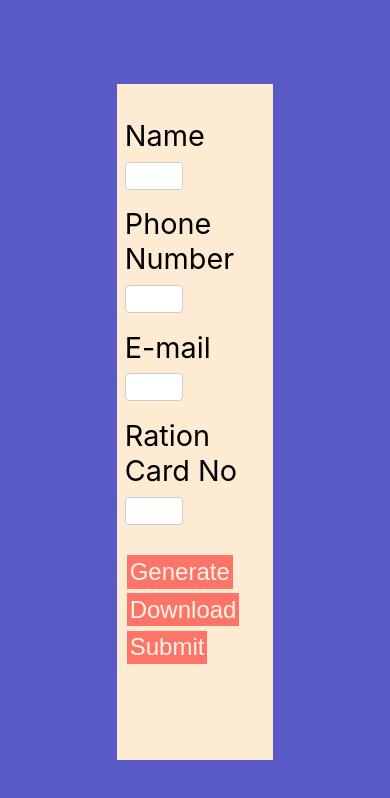
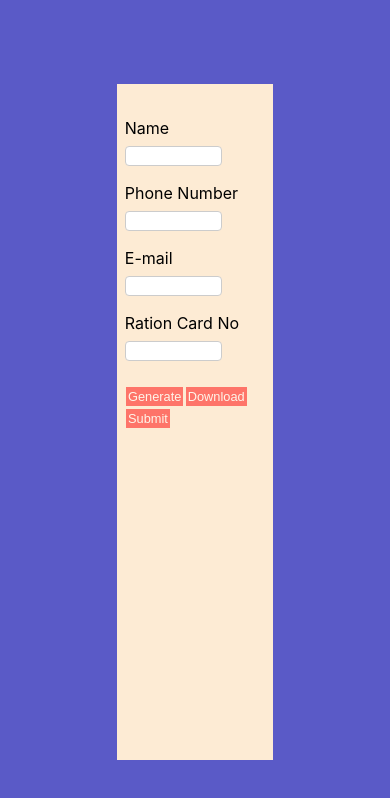
Before and after one commit to raibove/raquick, a React (Create React App) app in the folder client/: page /addCustomer in a window 390 px wide. Shown: the top 798 px of the page. Built offline with nearby package versions, Linux system fonts and the light colour scheme; sample sign-in values are in the browser's storage.

Commit message:
Updated CSS/ styling for mobile

```diff
--- a/client/src/autherization/pages/AddCustomer.css
+++ b/client/src/autherization/pages/AddCustomer.css
@@ -63,3 +63,22 @@ input.error {
     outline: none;
     -webkit-appearance: none;
 }
+@media screen and (max-width:500px){
+    label{
+        font-size: 1rem;
+    }
+    input{
+        margin:0.5vh 0;
+        padding: 0;
+        width: 25vw;
+    }
+    #QRCode{
+        visibility: hidden;
+        display: none;
+    }
+    .submit,.generate,.download{
+        font-size: 0.8rem;
+        padding: 1.5%;
+        margin: 0.8%;
+    }
+}
--- a/client/src/autherization/pages/AddCustomer.js
+++ b/client/src/autherization/pages/AddCustomer.js
@@ -120,7 +120,6 @@ const AddCustomer = ()=>{
             />
             {formik.touched.cardNo && formik.errors.cardNo ? <div className="input-feedback">{formik.errors.cardNo}</div>: null}
 
-                {console.log(generate)}
             <br />
             <button type="generate" className="generate" onClick={generateQR} disabled={!formik.values.cardNo}>Generate</button>
             <button type="download" className="download" onClick={downloadQR} disabled={generate==='false'}>Download</button>
--- a/client/src/autherization/pages/Auth.css
+++ b/client/src/autherization/pages/Auth.css
@@ -12,6 +12,13 @@
     margin-bottom: 5vh;
     text-decoration: underline;
     text-decoration-color:wheat;
+}
+
+
+label {
+    font-size: 1.8rem;
+    display: block;
+    margin-bottom: .5rem;
 }
 
 input {
@@ -45,11 +52,6 @@ input.error {
     font-weight: 600;
     font-family:'Times New Roman', Times, serif;
 }
-label {
-    font-size: 1.8rem;
-    display: block;
-    margin-bottom: .5rem;
-}
 
 .submit-auth {
     max-width: 150px;
@@ -81,5 +83,7 @@ cursor: not-allowed !important;
 }
 
 @media screen and (max-width: 500px) {
-
+    input{
+        width: 50vw;
+    }
 }
```
